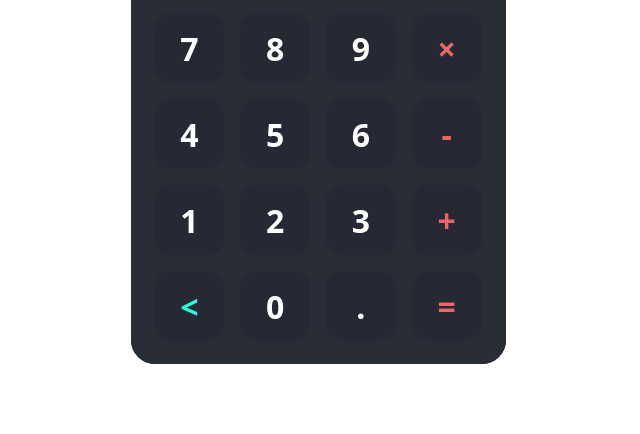
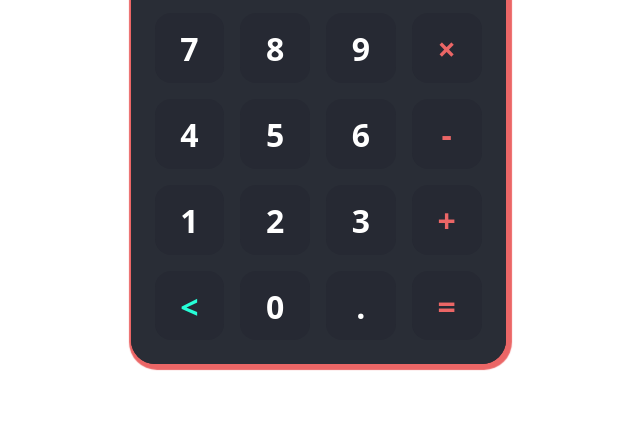
Before and after one commit to nangonz/tylerP-javascript, a plain HTML site: page src/index.html in a window 1280 px wide. Shown: the part 366-800 px from the top of the page, without its empty margins (322-962 px from the left). Drawn offline with Linux system fonts and the light colour scheme.

Commit message:
adding styles

```diff
--- a/src/style.css
+++ b/src/style.css
@@ -20,6 +20,7 @@
   display: flex;
   flex-direction: column;
   border-radius: 1.5rem;
+  box-shadow: 2px 2px 1px 4px #eb6666;
   overflow: hidden;
 }
 
```
